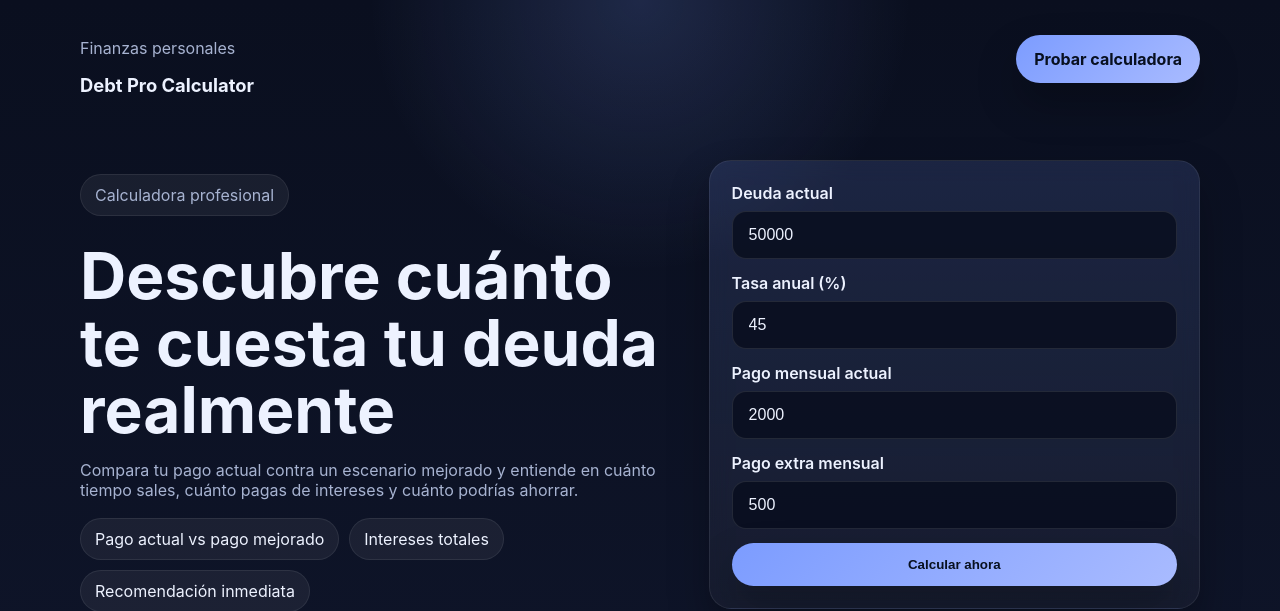
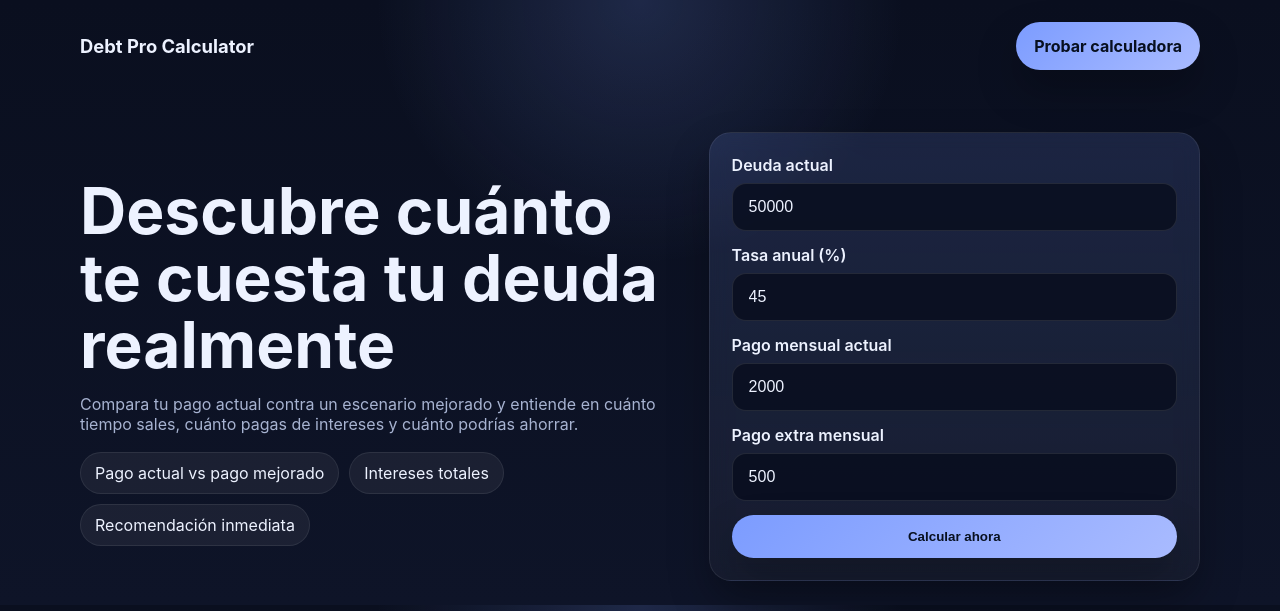
Before and after one commit to DanielMB2003/debt-safe, a FastAPI app: page / in a window 1280 px wide. Shown: the top 611 px of the page. Run offline with FastAPI, Linux system fonts and the light colour scheme.

Commit message:
Edit de página

```diff
--- a/app/templates/base.html
+++ b/app/templates/base.html
@@ -11,7 +11,6 @@
     <header class="site-header">
       <div class="container nav">
         <div>
-          <p class="eyebrow">Finanzas personales</p>
           <h1 class="brand">Debt Pro Calculator</h1>
         </div>
         <a class="nav-link" href="#calculadora">Probar calculadora</a>
--- a/app/templates/home.html
+++ b/app/templates/home.html
@@ -4,7 +4,6 @@
 <section class="hero">
   <div class="container hero-grid">
     <div>
-      <p class="pill">Calculadora profesional</p>
       <h2 class="hero-title">Descubre cuánto te cuesta tu deuda realmente</h2>
       <p class="hero-copy">
         Compara tu pago actual contra un escenario mejorado y entiende en cuánto tiempo sales,
```
